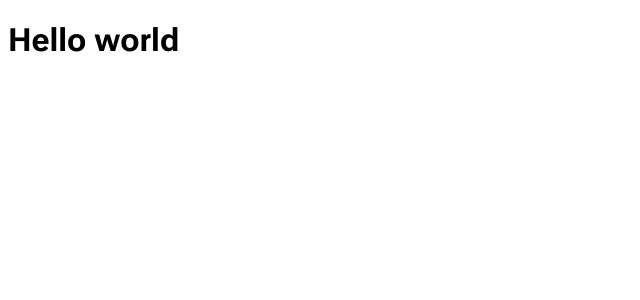
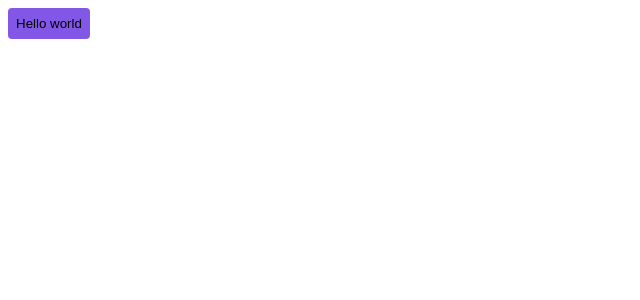
Before and after one commit to gustavobtflores/ignite-shop, a Next.js app: page / in a window 1280 px wide. Shown: the top 300 px of the page, without its empty margins (0-640 px from the left). Built offline with nearby package versions, Linux system fonts and the light colour scheme.

Commit message:
basic stitches configuration

```diff
--- a/package.json
+++ b/package.json
@@ -10,6 +10,7 @@
   },
   "dependencies": {
     "@next/font": "13.1.4",
+    "@stitches/react": "^1.2.8",
     "@types/node": "18.11.18",
     "@types/react": "18.0.27",
     "@types/react-dom": "18.0.10",
--- a/src/pages/_document.tsx
+++ b/src/pages/_document.tsx
@@ -1,9 +1,15 @@
 import { Html, Head, Main, NextScript } from "next/document";
+import { getCssText } from "../styles";
 
 export default function Document() {
   return (
     <Html>
-      <Head></Head>
+      <Head>
+        <style
+          id="stitches"
+          dangerouslySetInnerHTML={{ __html: getCssText() }}
+        />
+      </Head>
       <body>
         <Main />
         <NextScript />
--- a/src/pages/index.tsx
+++ b/src/pages/index.tsx
@@ -1,7 +1,21 @@
+import { styled } from "../styles";
+
+const Button = styled("button", {
+  backgroundColor: "$rocketseat",
+  border: "none",
+  padding: "8px",
+  borderRadius: 4,
+  cursor: "pointer",
+
+  "&:hover": {
+    filter: "brightness(0.8)",
+  },
+});
+
 export default function Home() {
   return (
     <>
-      <h1>Hello world</h1>
+      <Button>Hello world</Button>
     </>
   );
 }
--- /dev/null
+++ b/src/styles/index.ts
@@ -0,0 +1,18 @@
+import {createStitches} from '@stitches/react'
+
+export const {
+  config,
+  styled,
+  globalCss,
+  keyframes,
+  theme,
+  createTheme,
+  getCssText,
+  css
+} = createStitches({
+  theme: {
+    colors: {
+      rocketseat: "#8257e6"
+    }
+  }
+})
```
Also changed, not shown: 1 other file (tests, documents, lock files or other folders).
